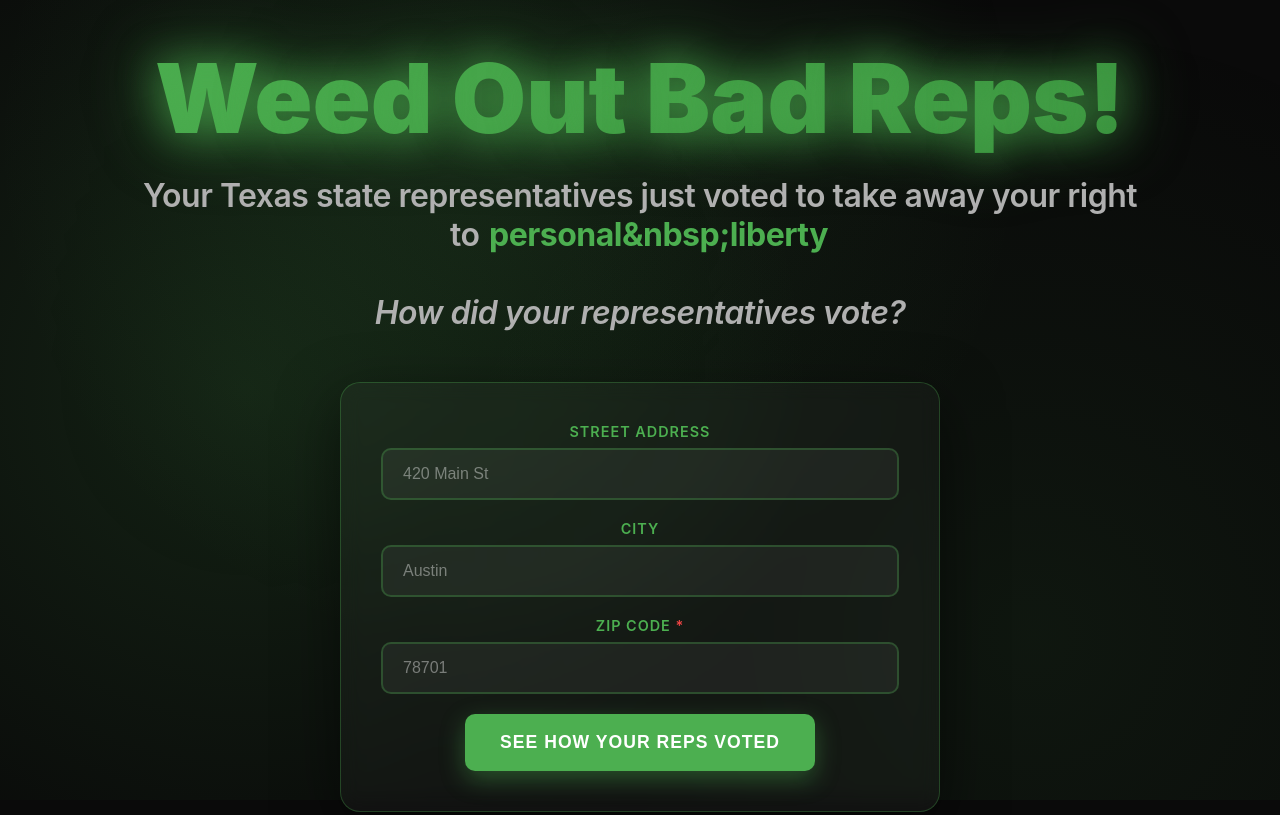
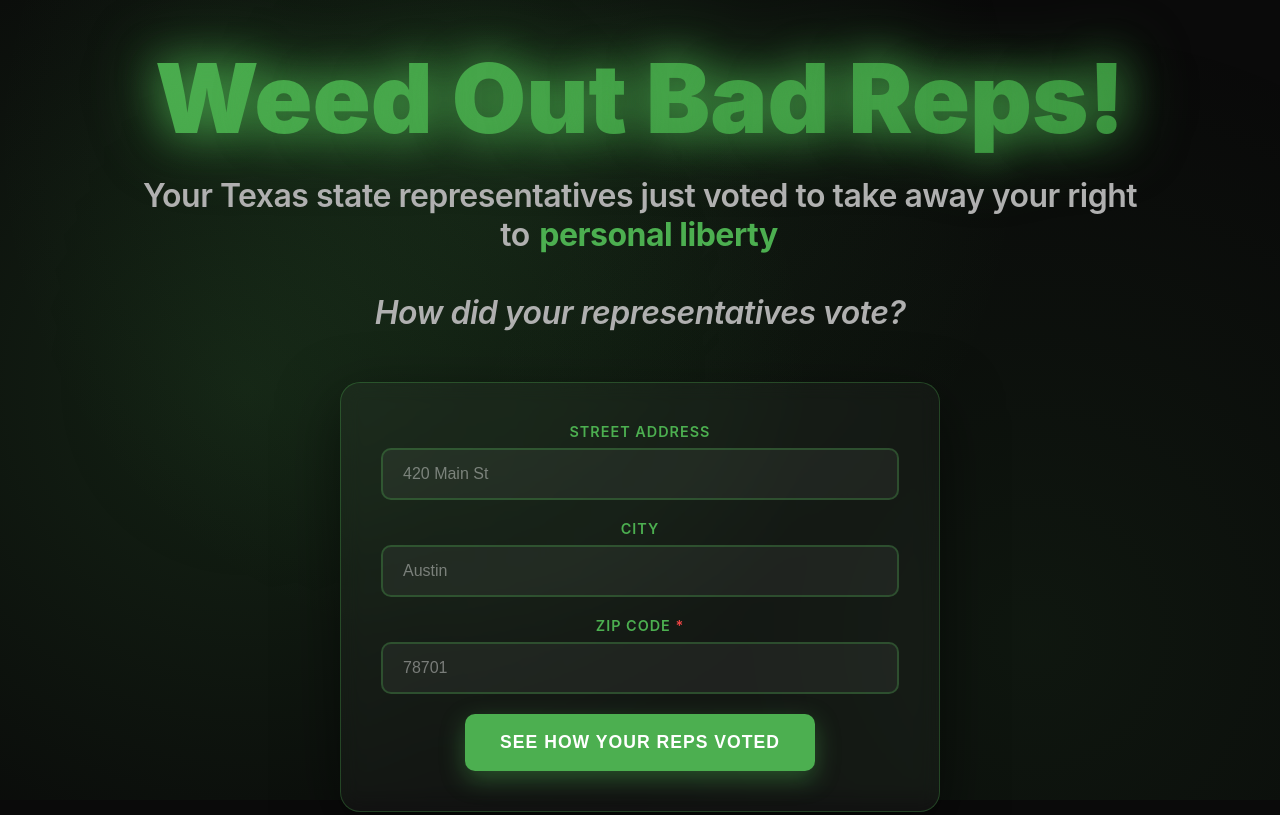
Before and after one commit to joshuarush/weedout, a website: page index.html in a window 1280 px wide. Shown: the top 815 px of the page. Drawn offline with nearby package versions, Linux system fonts and the light colour scheme.

Commit message:
textual updates

```diff
--- a/index.html
+++ b/index.html
@@ -873,11 +873,11 @@
 
         // Dynamic hook text for hero subtitle
         const hooks = [
-            "safe&nbsp;pain&nbsp;relief",
-            "safe&nbsp;adult&nbsp;recreation",
-            "your&nbsp;health&nbsp;and&nbsp;wellness",
-            "personal&nbsp;liberty",
-            "safe&nbsp;and&nbsp;legal&nbsp;THC" // Final hook
+            "safe\u00A0pain\u00A0relief",
+            "safe\u00A0adult\u00A0recreation",
+            "your\u00A0health\u00A0and\u00A0wellness",
+            "personal\u00A0liberty",
+            "safe\u00A0and\u00A0legal\u00A0THC" // Final hook
         ];
         let currentHookIndex = 0;
         const thcHookElement = document.getElementById('thc-hook');
```
